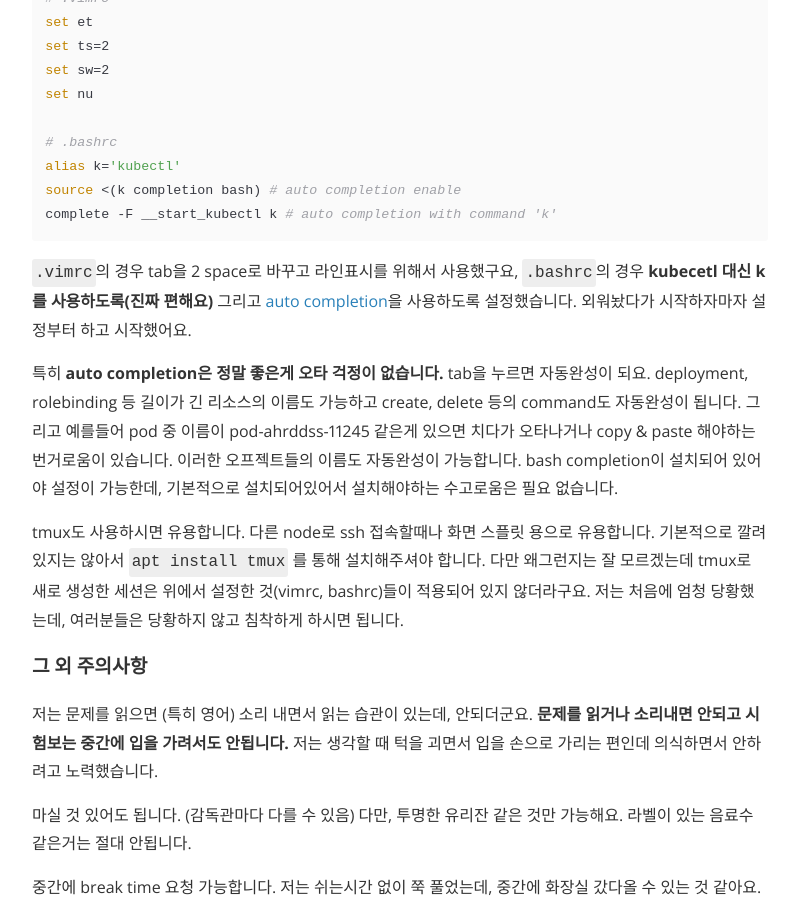
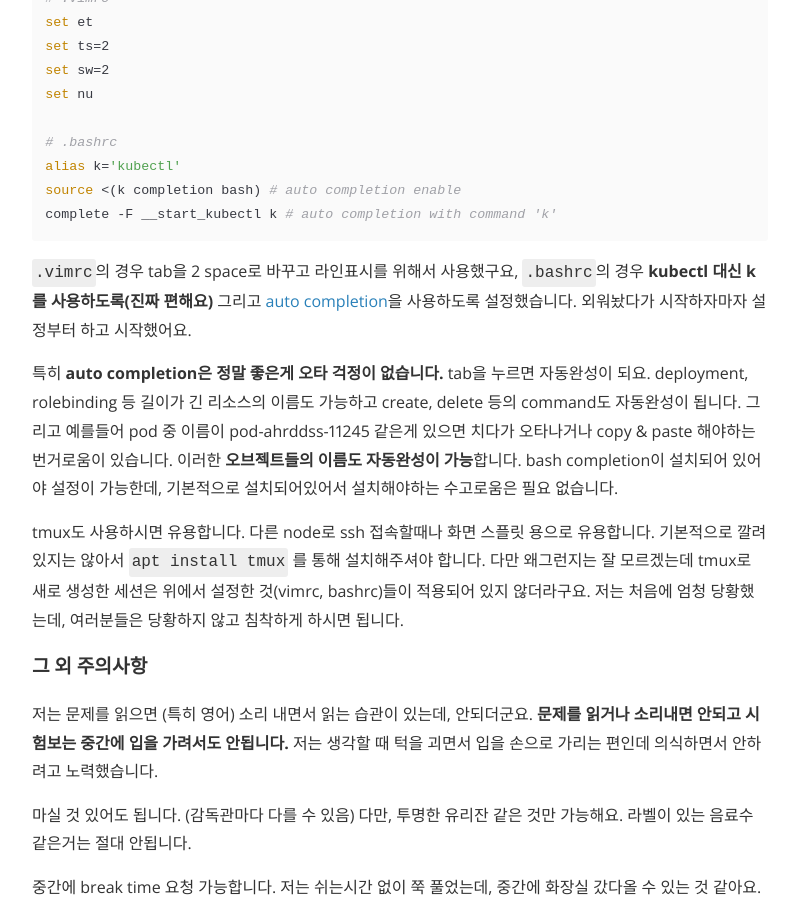
Before and after one commit to dudaji/blog, a Jekyll site: the page built from docs/_posts/kubernetes/2019-06-24-cka-acceptance-review-soonbee.md, in a window 1280 px wide and 900 px high, scrolled down 5250 px. Shown: the whole window, without its empty margins (240-1037 px from the left). Built offline with Jekyll 4.4.1, drawn with Linux system fonts in a browser that asks for light colours; nearby versions of some CDN libraries; comment, search, counter and statistics services are not loaded; some of the changed text lies outside the part shown.

Commit message:
Fix typo

````diff
--- a/docs/_posts/kubernetes/2019-06-24-cka-acceptance-review-soonbee.md
+++ b/docs/_posts/kubernetes/2019-06-24-cka-acceptance-review-soonbee.md
@@ -176,9 +176,9 @@ source <(k completion bash) # auto completion enable
 complete -F __start_kubectl k # auto completion with command 'k'
 ```
 
-`.vimrc`의 경우 tab을 2 space로 바꾸고 라인표시를 위해서 사용했구요, `.bashrc`의 경우 **kubecetl 대신 k를 사용하도록(진짜 편해요)** 그리고 [auto completion](https://kubernetes.io/docs/tasks/tools/install-kubectl/#enabling-shell-autocompletion)을 사용하도록 설정했습니다. 외워놨다가 시작하자마자 설정부터 하고 시작했어요.
+`.vimrc`의 경우 tab을 2 space로 바꾸고 라인표시를 위해서 사용했구요, `.bashrc`의 경우 **kubectl 대신 k를 사용하도록(진짜 편해요)** 그리고 [auto completion](https://kubernetes.io/docs/tasks/tools/install-kubectl/#enabling-shell-autocompletion)을 사용하도록 설정했습니다. 외워놨다가 시작하자마자 설정부터 하고 시작했어요.
 
-특히 **auto completion은 정말 좋은게 오타 걱정이 없습니다.** tab을 누르면 자동완성이 되요. deployment, rolebinding 등 길이가 긴 리소스의 이름도 가능하고 create, delete 등의 command도 자동완성이 됩니다. 그리고 예를들어 pod 중 이름이 pod-ahrddss-11245 같은게 있으면 치다가 오타나거나 copy & paste 해야하는 번거로움이 있습니다. 이러한 오프젝트들의 이름도 자동완성이 가능합니다. bash completion이 설치되어 있어야 설정이 가능한데, 기본적으로 설치되어있어서 설치해야하는 수고로움은 필요 없습니다.
+특히 **auto completion은 정말 좋은게 오타 걱정이 없습니다.** tab을 누르면 자동완성이 되요. deployment, rolebinding 등 길이가 긴 리소스의 이름도 가능하고 create, delete 등의 command도 자동완성이 됩니다. 그리고 예를들어 pod 중 이름이 pod-ahrddss-11245 같은게 있으면 치다가 오타나거나 copy & paste 해야하는 번거로움이 있습니다. 이러한 **오브젝트들의 이름도 자동완성이 가능**합니다. bash completion이 설치되어 있어야 설정이 가능한데, 기본적으로 설치되어있어서 설치해야하는 수고로움은 필요 없습니다.
 
 tmux도 사용하시면 유용합니다. 다른 node로 ssh 접속할때나 화면 스플릿 용으로 유용합니다. 기본적으로 깔려있지는 않아서 `apt install tmux` 를 통해 설치해주셔야 합니다. 다만 왜그런지는 잘 모르겠는데 tmux로 새로 생성한 세션은 위에서 설정한 것(vimrc, bashrc)들이 적용되어 있지 않더라구요. 저는 처음에 엄청 당황했는데, 여러분들은 당황하지 않고 침착하게 하시면 됩니다.
 <br/>
@@ -273,7 +273,7 @@ daemonset : ds
 
 #### 라벨링
 
-시험환경으로 k8s, hk8s, bk8s 등등 여러 클러스터가 있는데, 대부분의 문제가 k8s 위에서 이루어집니다. 처음에 label 붙일 때 간편하게 `name: nginx` 등으로 붙였는데, 나중에 다른 문제에서도 nginx 이미지를 사용하다 보니까 헷갈리더라구요. label 붙일 때 문항번호를 적어서 `app: 8_nginx` 나 `app: nginx` `question: 8`  등으로 2개 라벨을 활용하면 좀 더 편했을텐데 라는 생각이 들었습니다.
+시험환경으로 k8s, hk8s, bk8s 등등 여러 클러스터가 있는데, 대부분의 문제가 k8s 위에서 이루어집니다. 처음에 label 붙일 때 간편하게 `name: nginx` 등으로 붙였는데, 나중에 다른 문제에서도 nginx 이미지를 사용하다 보니까 헷갈리더라구요. label 붙일 때 문항번호를 적어서 `app: 8_nginx` 나 `app: nginx, question: 8`  등으로 2개 라벨을 활용하면 좀 더 편했을텐데 라는 생각이 들었습니다.
 
 
 
````
Also changed, not shown: docs/_posts/kubernetes/2019-08-18-k8s-create-cluster.md (+2 -2 lines).
